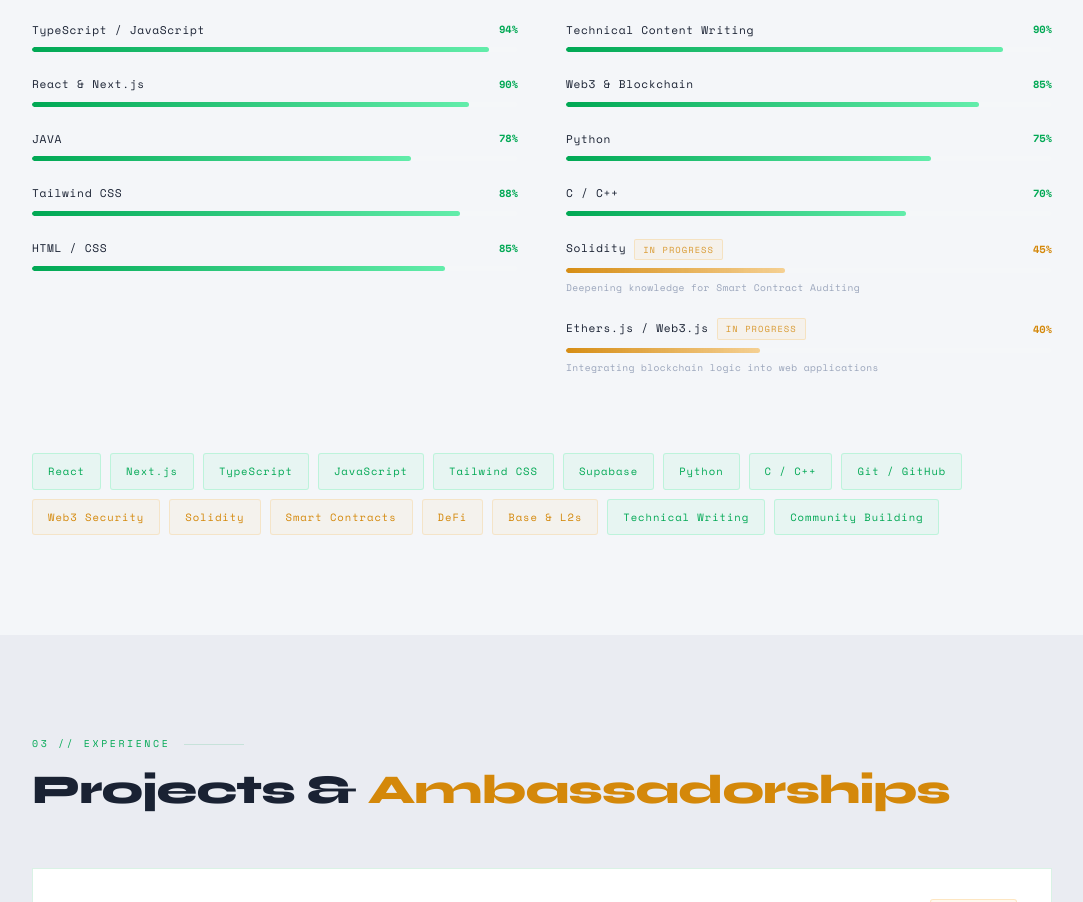
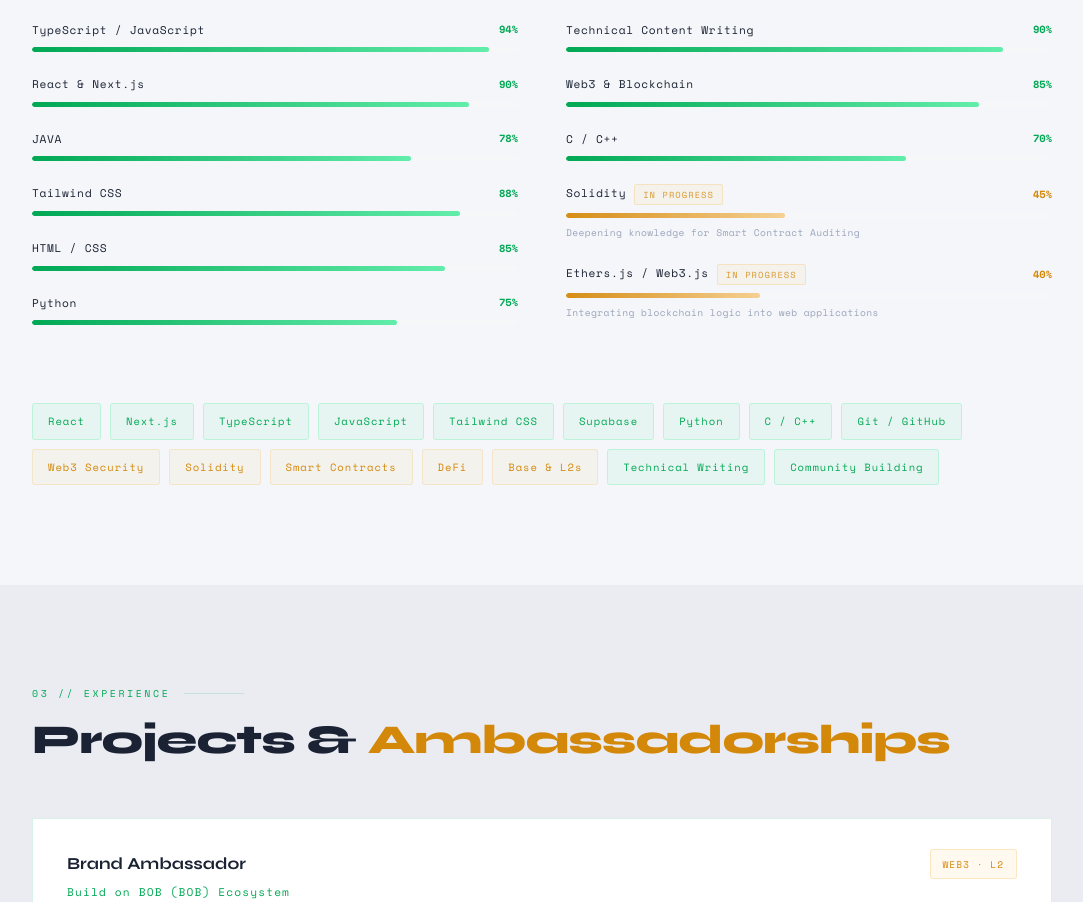
Before and after one commit to Wale2007/wale2007.github.io, a React (Vite) app: page / in a window 1280 px wide. Shown: the part 2620-3522 px from the top of the page, without its empty margins (98-1181 px from the left). Built offline with nearby package versions, Linux system fonts and the light colour scheme; no server answers.

Commit message:
update project

```diff
--- a/src/components/Skills.tsx
+++ b/src/components/Skills.tsx
@@ -203,12 +203,12 @@ const Skills = () => {
                 <ProgressBar name="JAVA" percent={78} />
                 <ProgressBar name="Tailwind CSS" percent={88} />
                 <ProgressBar name="HTML / CSS" percent={85} />
+                <ProgressBar name="Python" percent={75} />
               </div>
               <div>
                 <div className="prof-group-title learning">Additional & Active Mastery</div>
                 <ProgressBar name="Technical Content Writing" percent={90} />
                 <ProgressBar name="Web3 & Blockchain" percent={85} />
-                <ProgressBar name="Python" percent={75} />
                 <ProgressBar name="C / C++" percent={70} />
                 <ProgressBar name="Solidity" percent={45} isLearning sub="Deepening knowledge for Smart Contract Auditing" />
                 <ProgressBar name="Ethers.js / Web3.js" percent={40} isLearning sub="Integrating blockchain logic into web applications" />
```
